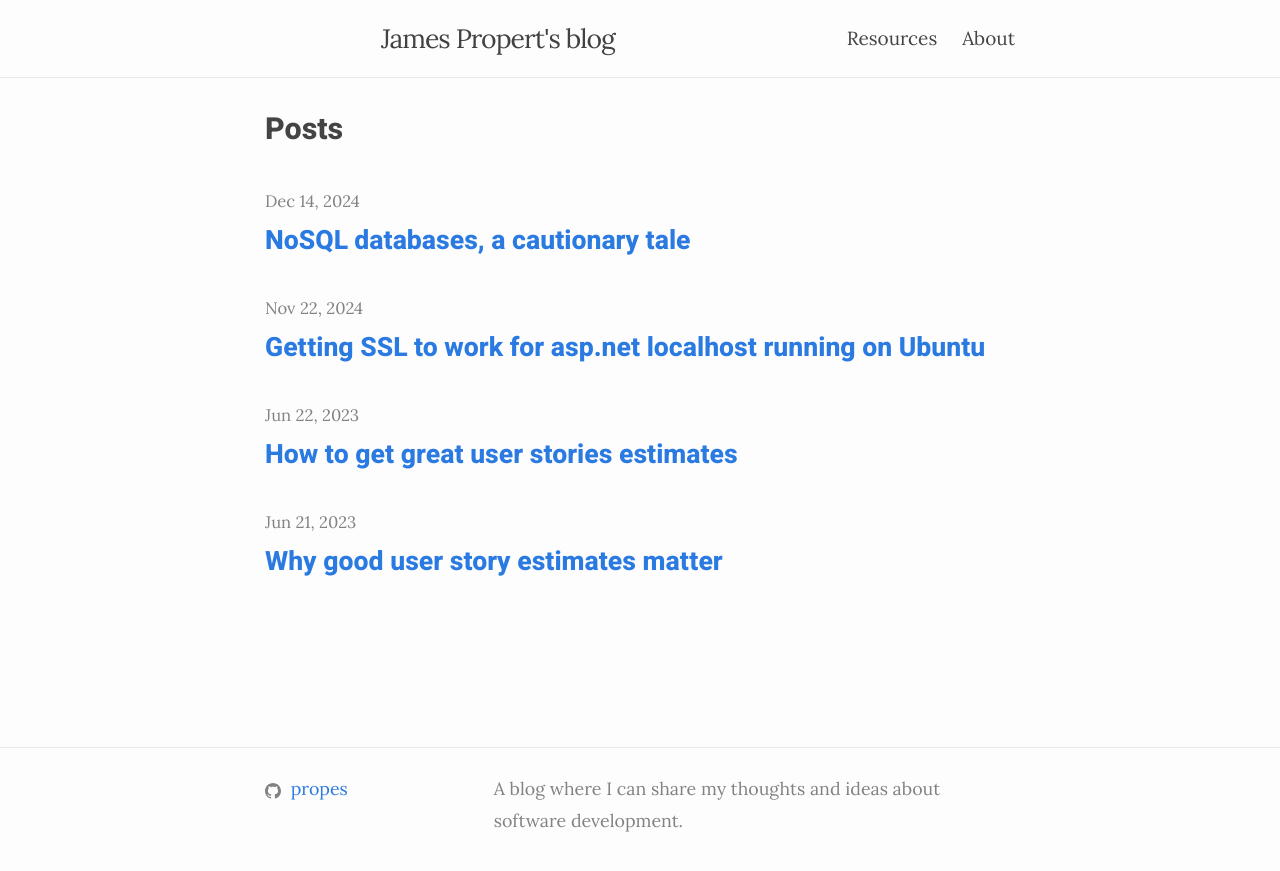
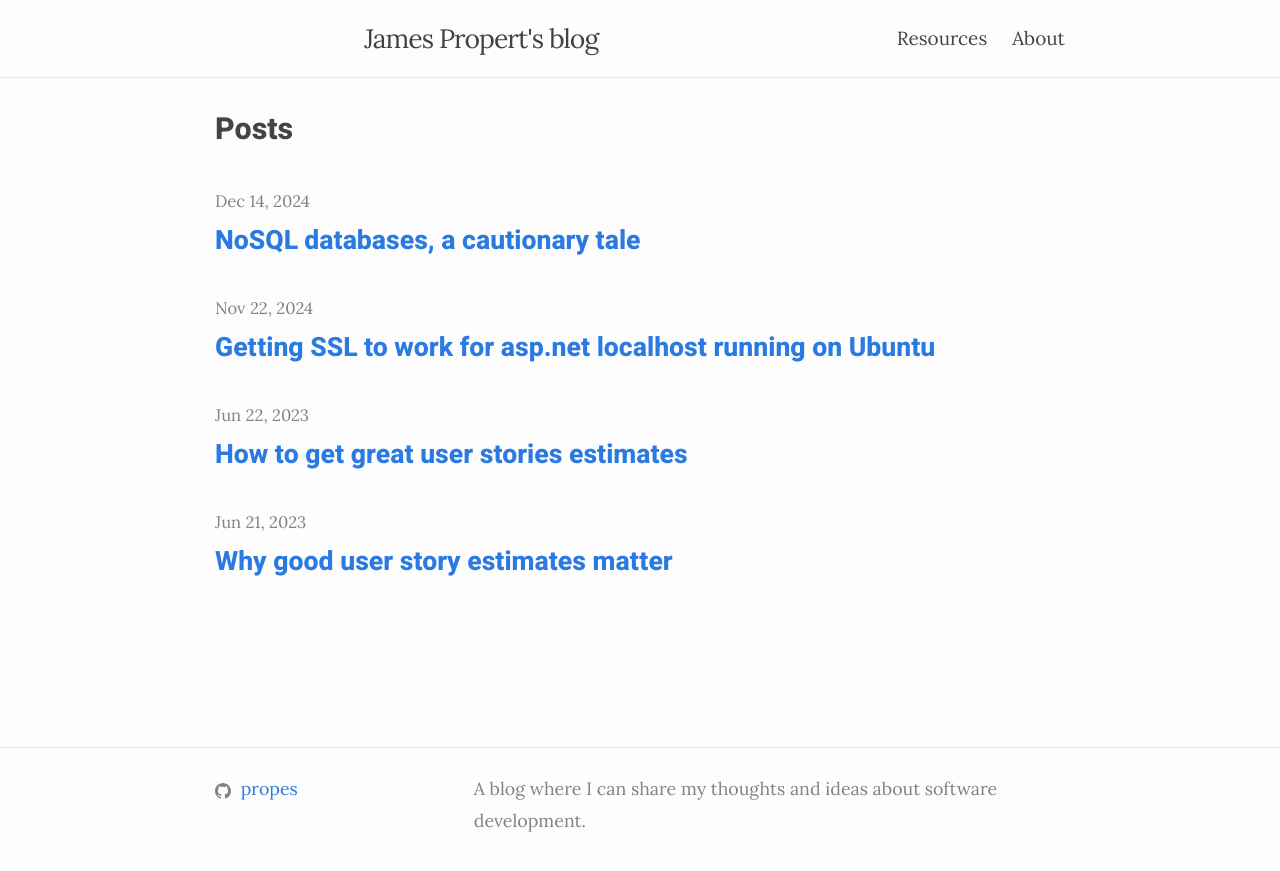
Before and after one commit to propes/propes.github.io, a Jekyll site: the page built from index.md, in a window 1280 px wide. Shown: the top 871 px of the page. Built offline with Jekyll 4.4.1, drawn with Linux system fonts in a browser that asks for light colours.

Commit message:
Increase content width

```diff
--- a/_sass/minima.scss
+++ b/_sass/minima.scss
@@ -21,7 +21,7 @@ $grey-color-dark: darken($grey-color, 25%) !default;
 $table-text-align: left !default;
 
 // Width of the content area
-$content-width: 800px !default;
+$content-width: 900px !default;
 
 $on-palm: 600px !default;
 $on-laptop: 800px !default;
```
